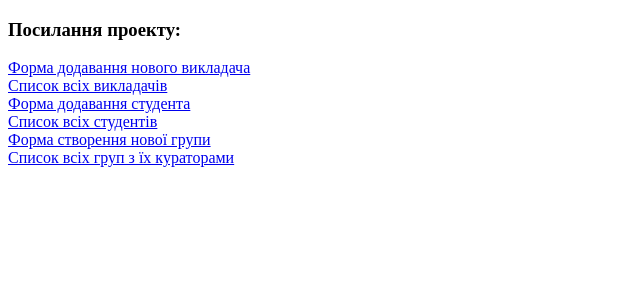
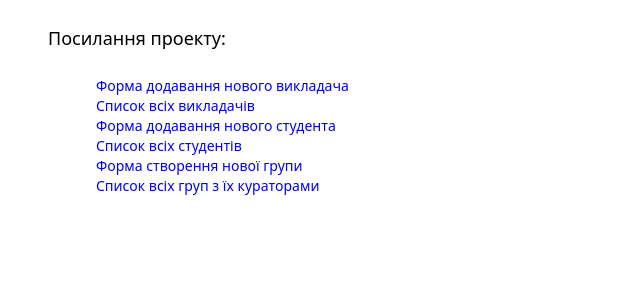
Before and after one commit to Metra-Lilco/hw6_django_forms, a Django app: page / in a window 1280 px wide. Shown: the top 300 px of the page, without its empty margins (0-640 px from the left). Run offline with Django 4.2, Linux system fonts and the light colour scheme; some libraries are stand-ins or nearby versions.

Commit message:
Add cdn.tailwindcss.com to index.html

```diff
--- a/university_project/university/templates/index.html
+++ b/university_project/university/templates/index.html
@@ -1,12 +1,48 @@
 <!DOCTYPE html>
+
 <html>
-<body>
-<h3>Посилання проекту:</h3>
-<a href="{% url 'teacher_form' %}">Форма додавання нового викладача</a></br>
-<a href="{% url 'teachers_list' %}">Список всіх викладачів</a></br>
-<a href="{% url 'student_form' %}">Форма додавання студента</a></br>
-<a href="{% url 'students_list' %}">Список всіх студентів</a></br>
-<a href="{% url 'group_form' %}">Форма створення нової групи</a></br>
-<a href="{% url 'groups_list' %}">Список всіх груп з їх кураторами</a>
-</body>
+    <head>
+        <meta charset="utf-8">
+        <meta name="viewport" content="width=device-width, initial-scale=1.0">
+
+        <script src="https://cdn.tailwindcss.com"></script>
+
+        <style>
+            .a-link {
+                line-height: 1;
+                display: inline-block;
+                color: blue;
+                text-decoration: none;
+                cursor: pointer;
+            }
+            .a-link:after {
+                display: block;
+                content: "";
+                height: 2px;
+                width: 0%;
+                background-color: blue;
+                transition: width .1s ease-in-out;
+            }
+            .a-link:hover:after,
+            .a-link:focus:after {
+                width: 100%;
+            }
+        </style>
+
+        <title>University</title>
+    </head>
+
+    <body>
+        <div class="px-12 py-6 text-lg">
+            <h3>Посилання проекту:</h3>
+                <div class="px-12 py-6 text-sm">
+                    <a class="a-link" href="{% url 'teacher_form' %}">Форма додавання нового викладача</a></br>
+                    <a class="a-link" href="{% url 'teachers_list' %}">Список всіх викладачів</a></br>
+                    <a class="a-link" href="{% url 'student_form' %}">Форма додавання нового студента</a></br>
+                    <a class="a-link" href="{% url 'students_list' %}">Список всіх студентів</a></br>
+                    <a class="a-link" href="{% url 'group_form' %}">Форма створення нової групи</a></br>
+                    <a class="a-link" href="{% url 'groups_list' %}">Список всіх груп з їх кураторами</a>
+                </div>
+        </div>
+    </body>
 </html>
--- a/university_project/university/urls.py
+++ b/university_project/university/urls.py
@@ -13,12 +13,14 @@ from .views import (
 
 
 urlpatterns = [
-    path("teacher", teacher_form, name="teacher_form"),
-    path("group", group_form, name="group_form"),
-    path("student", student_form, name="student_form"),
-    path("teachers", teachers_list, name="teachers_list"),
-    path("groups", groups_list, name="groups_list"),
-    path("students", students_list, name="students_list"),
     path("", index, name="index"),
     path("university", university, name="university"),
+    path("teacher", teacher_form, name="teacher_form"),
+    path("teachers", teachers_list, name="teachers_list"),
+    path("teacher/<int:pk>", teacher_form, name="teacher_edit"),
+    path("group", group_form, name="group_form"),
+    path("groups", groups_list, name="groups_list"),
+    path("student", student_form, name="student_form"),
+    path("students", students_list, name="students_list"),
+    path("student/<int:pk>", student_form, name="student_edit"),
 ]
--- a/university_project/university/views.py
+++ b/university_project/university/views.py
@@ -75,3 +75,15 @@ def student_form(request):
 def students_list(request):
     students = Student.objects.all()
     return render(request, "students_list.html", {"students": students})
+
+
+def teacher_edit(request, pk):
+    teacher = Teacher.objects.get(pk=pk)
+    if request.method == "GET":
+        form = TeacherForm(isinstance=teacher)
+        return render(request, "teacher_edit.html", {"form": form})
+    form = TeacherForm(request.POST, isinstance=teacher)
+    if form.is_valid():
+        form.save()
+        return redirect("teachers_list")
+    return render(request, "teacher_edit.html", {"form": form})
```
Also changed, not shown: university_project/university/migrations/0003_student.py (added), university_project/university/templates/teacher_edit.html (added).
